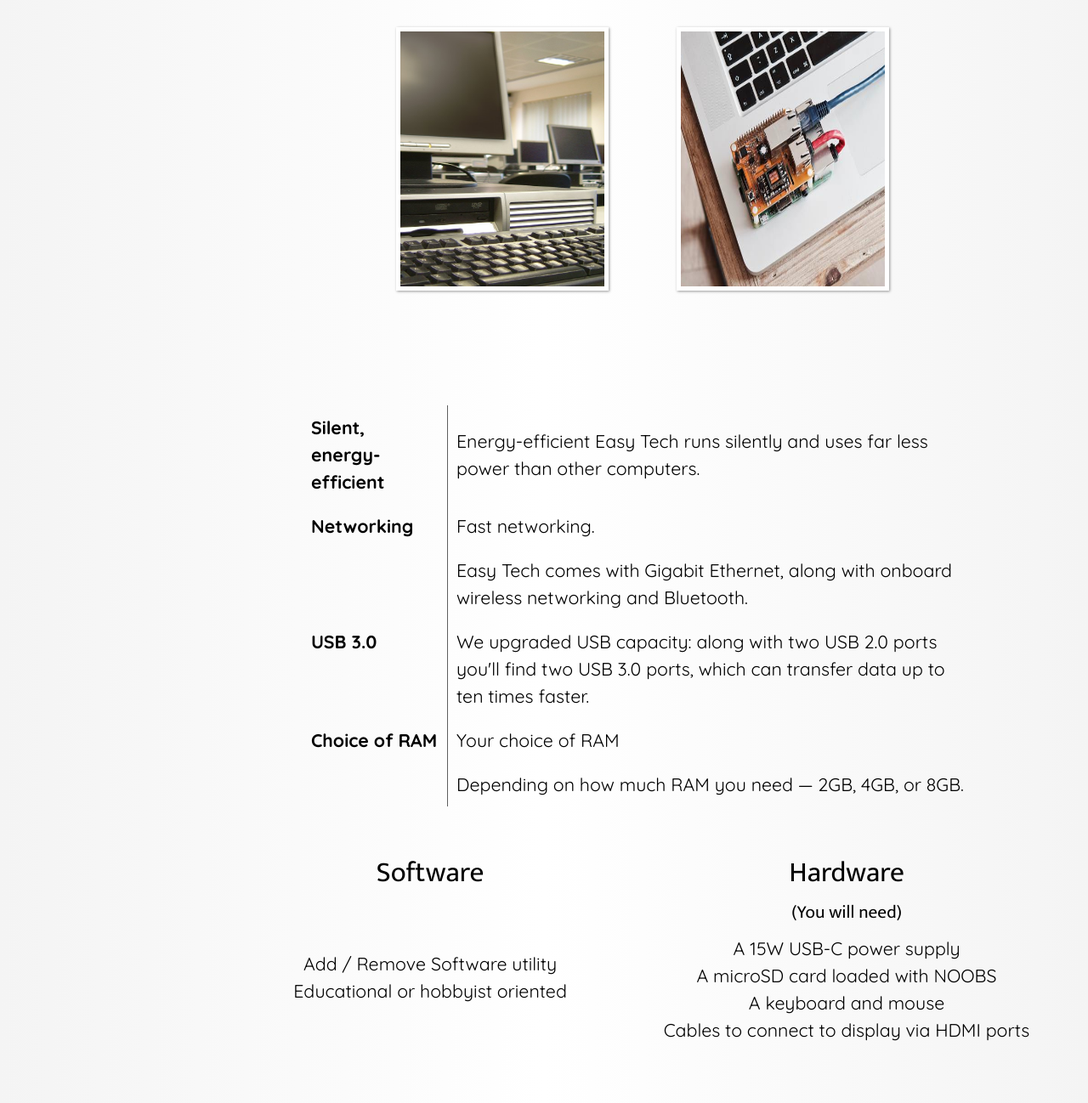
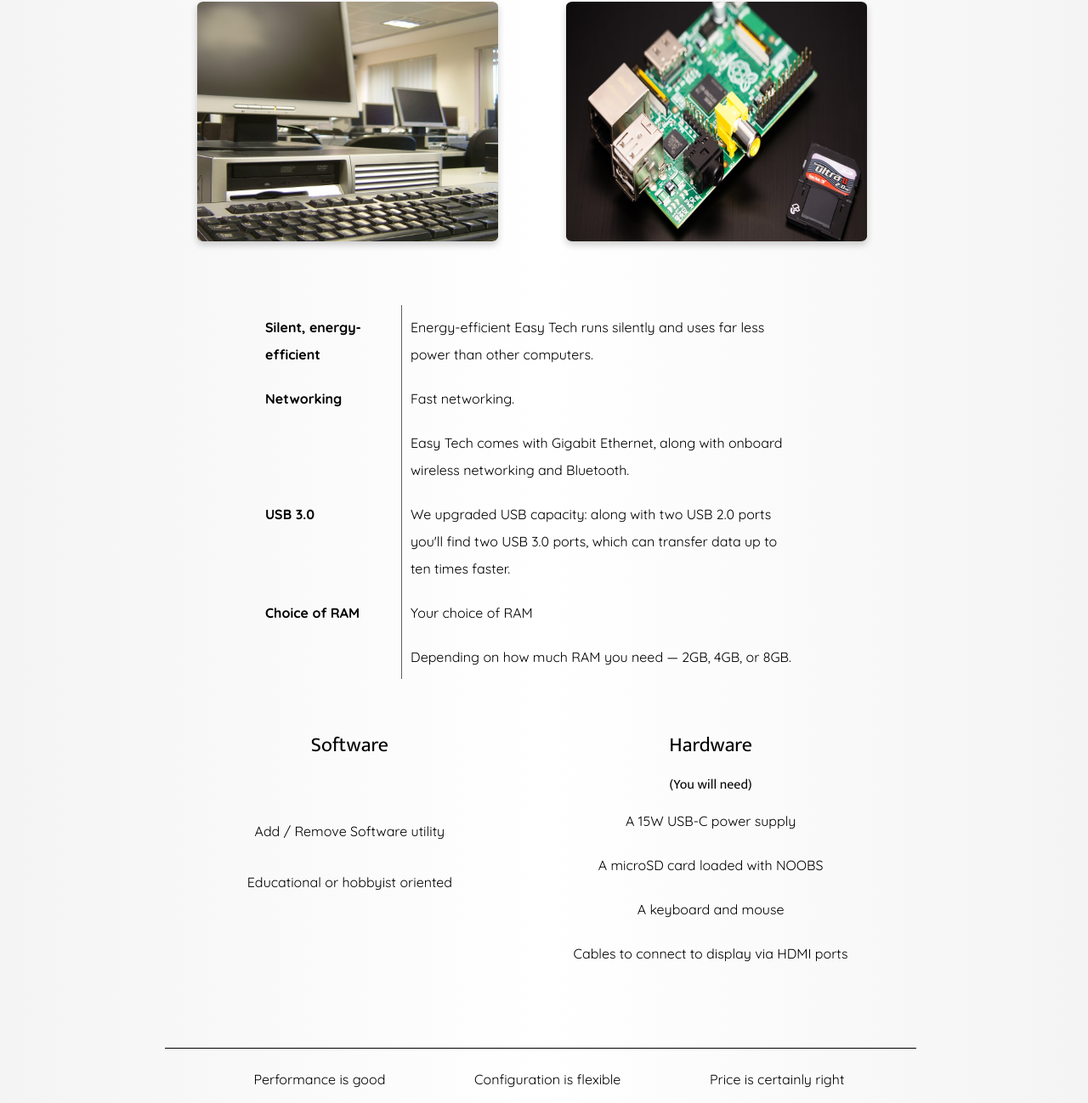
Before and after one commit to LuisClara92/project1_Easy_Tech, a plain HTML site: page performance.html in a window 1280 px wide. Shown: the part 219-1517 px from the top of the page at 85% size. Drawn offline with Linux system fonts and the light colour scheme.

Commit message:
change image on performance and redo css of photo conteiner. fix nav bar links a and do css.

```diff
--- a/css/knowUs.css
+++ b/css/knowUs.css
@@ -13,23 +13,24 @@
     border-bottom: 1px solid #000000;
     padding-bottom: 20px;
     /* margin-left: 32px; */
-    font-size: 35px;
-    width: 60%;
+    font-size: 28px;
+    width: 75%;
     margin: 50px auto 0 auto;
 
 }
 h2{
     position: relative;
     font-family: 'Mukta', sans-ser;
-    font-size: 30px;
+    font-size: 24px;
     text-align: center;
     margin-bottom: 15px;
-    width: 60%;
+    width: 75%;
     margin: 30px auto 0 auto;
 }
 h3{
     position: relative;
     font-family: 'Mukta', sans-ser;
+    font-size: 20px;
     margin-top: 0;
 }
 .aboutUsTitle{
@@ -38,23 +39,22 @@
 .containerH3{
     display: inline-flex;
     line-height: 2rem;
-    font-size: 14px;
     font-weight: 400;
-    width: 60%;
+    width: 75%;
     margin: 0 auto 30px auto;
     text-align: justify;
 }
 #contentThink{
+    font-size: 20px;
+}
+#contentBig{
     font-size: 30px;
 }
-#contentBig{
-    font-size: 40px;
-}
 #contentStart{
-    font-size: 40px;
+    font-size: 30px;
 }
 #contentSmall{
-    font-size: 30px;
+    font-size: 20px;
 }
 #easytechLogo{
     width: 30%;
@@ -90,9 +90,9 @@
 #content{
     font-family: 'Quicksand', sans-serif;
     line-height: 2rem;
-    font-size: 20px;
+    font-size: 16px;
     font-weight: 400;
-    width: 60%;
+    width: 75%;
     margin: 0 auto 0 auto;
     text-align: justify;
 }
@@ -204,7 +204,7 @@
 fieldset#userLog {
     border: none;
     background: url(../images/icone-contato2.png) no-repeat 95% 95%;
-    height: 140px;
+    height: 150px;
 }
 fieldset#message {
     border: none;
--- a/css/performance.css
+++ b/css/performance.css
@@ -3,59 +3,78 @@
     background-color: #fdfdfd;
     font-family: 'Quicksand', sans-serif;
     line-height: 2rem;
-    font-size: 16pt;
+    font-size: 16px;
     font-weight: 400;
-    width: 60%;
-    margin: 10px auto;
+    width: 75%;
+    margin: 10px auto 0 auto;
 }
 h1{
     font-family: 'Mukta', sans-ser;
     border-bottom: 1px solid #000000;
-    /* margin-left: 32px; */
+    width: 100%;
+    text-align: left;
     margin-top: 50px;
-    font-size: 30pt;
+    font-size: 28px;
 }
 h2{
     position: relative;
     font-family: 'Mukta', sans-ser;
-    font-size: 25pt;
+    font-size: 24px;
     text-align: center;
     margin-bottom: 15px;
 }
-.container-intro{
-    display: inline-block;
-    width: 1500px;
-    justify-content: flex-end;
+.sectionContainer{
+    width: 75%;
+    margin: 0 auto;
 }
 
 /* ********************************** IMAGES********************************** */
 
 ul#photo-container{
-    width: 60%;
+    display: grid;
+    grid-auto-rows: minmax(200px, auto);
+    grid-template-columns: repeat(auto-fit, minmax(360px, 1fr));
+    width: 75%;
+    grid-gap: 5px;
+    margin: 0 auto;
+    margin-bottom: 30px;
+    /* width: 60%;
     margin: auto;
     padding: 50px;
     overflow: hidden;
-    list-style: none;
+    list-style: none; */
 }
 ul#photo-container li{
-    width: 40%;
+    margin: 40px auto 0 auto;
+    width: 75%;
+    height: 250px;
+    border-radius: 2%;
+    background-color: rgba(0, 0, 0, .1);
+    text-align: center;
+    padding: 16px;
+    box-shadow: 0 4px 8px 0 #00000033;
+    will-change: transform;
+    transform: skewX(0.001deg);
+    transition: transform 0.35s ease-in-out;
+    /* width: 40%;
     height: 300px;
     margin: 10px;
     border: 5px solid #ffffff;
     background-color: #ffffff;
-    box-shadow: 1px 1px 3px rgba(0, 0, 0, .4);
+    box-shadow: 1px 1px 3px rgba(0, 0, 0, .4); */
 }
 ul#photo-container li span{
     opacity: 0;
     color: #ffffff;
     text-shadow: 1px 1px 1px #000000;
     background-color: rgba(0, 0, 0, .3);
-    font-size: 14pt;
+    font-size: 16px;
     line-height: 370px;
     padding: 5px;
 }
 ul#photo-container li:hover{
-    transform: scale(1.35);
+    margin-top: 20px;
+    transform: scale(1.1);
     transition: all .3s ease-in;
 }
 ul#photo-container li:hover span{
@@ -70,7 +89,7 @@
 }
 ul#photo-container li#photo-easytech {
     float: right;
-    background: url('../images/desktop2.jpg') no-repeat;
+    background: url('../images/raspPI.jpg') no-repeat;
     background-position: 50% 50%;
     background-size: 400px 400px;
     background-color: #ffffff;
@@ -87,7 +106,7 @@
     margin-left: auto;
     margin-right: auto;
     word-wrap: break-word;
-    width: 800px;
+    width: 75%;
 
 }
 table#tablePerformance td {
@@ -104,13 +123,13 @@
 }
 
 table#tablePerformance caption {
-    font-size: 13pt;
+    font-size: 16px;
     font-weight: bolder;
 }
 table#tablePerformance caption span{
     display: block;
     float: right;
-    font-size: 8pt;
+    font-size: 10px;
     margin-top: 10px;
 }
 
@@ -119,12 +138,12 @@
 .container-column{
     text-align: center;
     margin: 0 auto;
-    width: 1000px;
+    width: 100%;
 }
 .column{
     justify-content: center;
     align-items: center;
-    vertical-align: top;
+    /* vertical-align: top; */
     float: left;
     width: 48%;
     margin-top: 30px;
@@ -134,23 +153,27 @@
 #contentSoftware{
     margin-bottom: 75px;
 }
+.contentSoftwarePanel{
+    line-height:20px;
+}
 #contentHardware {
     font-family: 'Mukta', sans-serif;
-    font-size: 16pt;
+    font-size: 16px;
     text-align: center;
     padding-bottom: 10px;
 }
-
-
+.contentHardwarePanel p{
+    padding-bottom:20px;
+}
 .container-column:after{
     clear: both;
 }
 .content-inline{
     display: flex;
-    font-size: 20pt;
+    font-size: 16px;
     padding: 10px;
     justify-content: space-evenly;
-    width: 70%;
+    width: 100%;
     margin: 0 auto 75px auto;
     border-top: 1px solid #000000;
 }
@@ -164,3 +187,39 @@
 #footerReference {
     width: 100%;
 }
+
+/* ********************************** MEDIA QUERIES********************************** */
+@media screen and (max-width: 2202px) {
+    body{
+        width: 75%;
+        margin: 0 auto;
+    }
+}
+@media screen and (max-width:1719px){
+    ul#photo-container{
+        width: 100%;
+    }
+}
+@media screen and (max-width: 1680px) {
+    #photo-container{
+        width: 100%;
+        padding:0;
+    }
+}
+@media screen and (max-width: 1470px) {
+    body{
+        width: 90%;
+        margin-left: 50px;
+        margin-right: 50px;
+    }
+
+}
+
+@media screen and (max-width: 1100px) {
+    body{
+        width: auto;
+    }
+}
+@media screen and (max-width: 730px) {
+
+}
--- a/css/specs.css
+++ b/css/specs.css
@@ -2,7 +2,7 @@
     background-color: #fdfdfd;
     font-family: 'Mukta', sans-serif;
     width: 100%; // Atenção à este code.
-} */
+}
 
 #easyTechLogo {
     float: left;
@@ -63,7 +63,7 @@
 #navReference,
 #footerReference {
     width: 100%;
-}
+} */
 
 
 .specsText {
--- a/css/styles.css
+++ b/css/styles.css
@@ -12,12 +12,23 @@
     width: 75%;
     overflow: hidden;
     margin: auto auto;
-
     font-family: 'Ubuntu', sans-serif;
     font-weight: 500;
 }
+.navContainer a{
+    color: #000000
+}
+.navContainer a:link {
+    text-decoration: none;
+}
 
+.navContainer a:visited {
+    text-decoration: none;
+}
 
+.navContainer a:hover {
+    text-decoration: underline;
+}
 
 
 
--- a/performance.html
+++ b/performance.html
@@ -33,10 +33,10 @@
         </nav>
     </section>
 
-    <section>
+    <section class="sectionContainer">
         <h1>Performance</h1>
         <ul id="photo-container">
-            <li id="photo-desktop"><span>Desktop(180€-200€)</span></li>
+            <li id="photo-desktop"><span>Desktops in Schools(180€-200€)</span></li>
             <li id="photo-easytech"><span>Easy Tech(desde 35€) </span></li>
         </ul>
 
@@ -57,18 +57,22 @@
         <div class="container-column">
             <div class="column" >
                 <h2 id="contentSoftware">Software</h2>
-                <p>Add / Remove Software utility</p>
-                <p>Educational or hobbyist oriented</p>
+                <div class="contentSoftwarePanel">
+                    <p>Add / Remove Software utility</p><br><br>
+                    <p>Educational or hobbyist oriented</p>
+                </div>
             </div>
             <div class="column">
                 <div id="contentHardware">
                     <h2>Hardware</h2>
                     <span>(You will need)</span>
                 </div>
-                <p>A 15W USB-C power supply</p>
-                <p>A microSD card loaded with NOOBS</p>
-                <p>A keyboard and mouse</p>
-                <p>Cables to connect to display via HDMI ports</p>
+                <div class="contentHardwarePanel">
+                    <p>A 15W USB-C power supply</p>
+                    <p>A microSD card loaded with NOOBS</p>
+                    <p>A keyboard and mouse</p>
+                    <p>Cables to connect to display via HDMI ports</p>
+                </div>
             </div>
         </div>
         <br>
@@ -79,6 +83,16 @@
         </div>
 
     </section>
-    <img id="footerReference" src="./images/navReference.jpg" alt="toBeReplaced">
+
+
+
+    <!----------------------------------------------- INSERT FOOTER ---------------------------------------------------------------->
+
+
+
+
+
+
+
     </body>
 </html>
```
Also changed, not shown: knowUs.html (+12 -11 lines), nav.html (+7 -7 lines), specs.html (+3 -2 lines), images/Cópia de Raspberry_Pi_4.jpg (added), images/desktop2.jpg (deleted), images/easyetch1.jpg (added), images/raspPI.jpg (added), images/raspberry_blueprint6.png (added), images/raspberry_entirety6.png (added).
